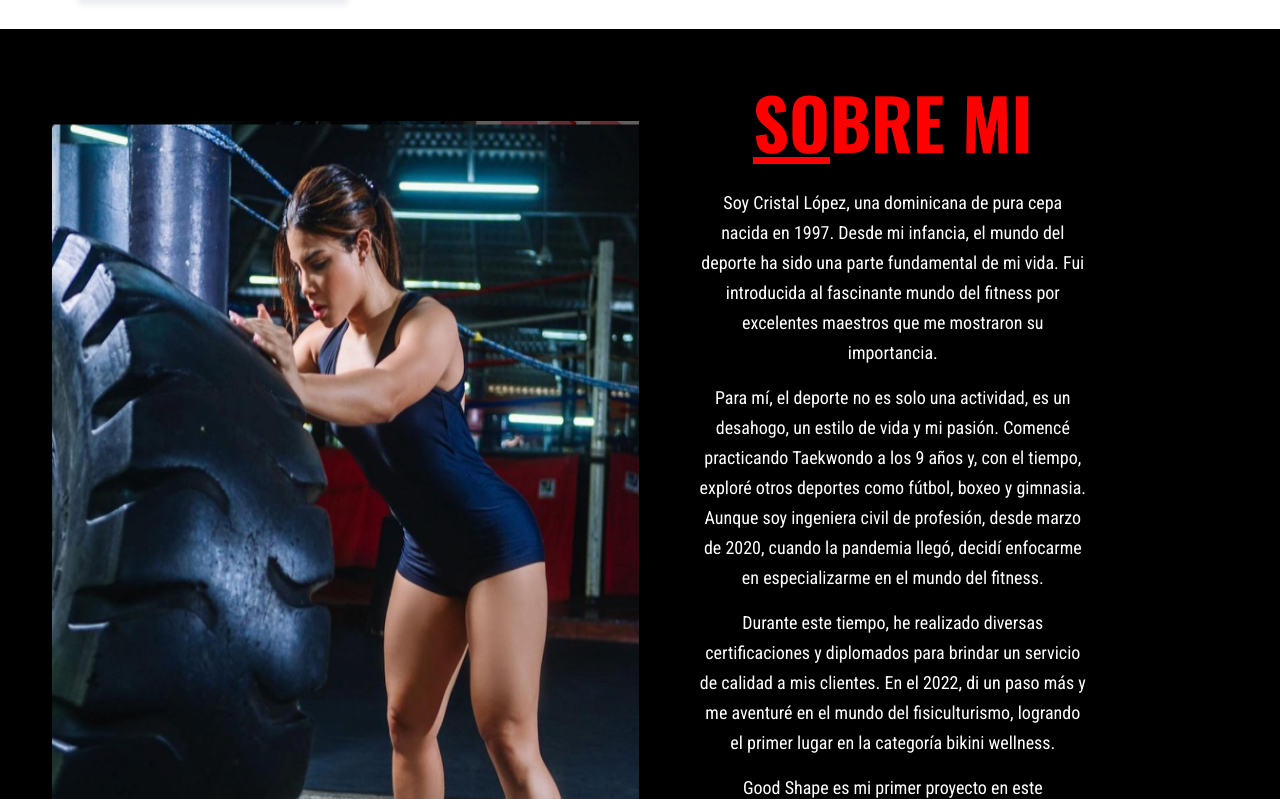
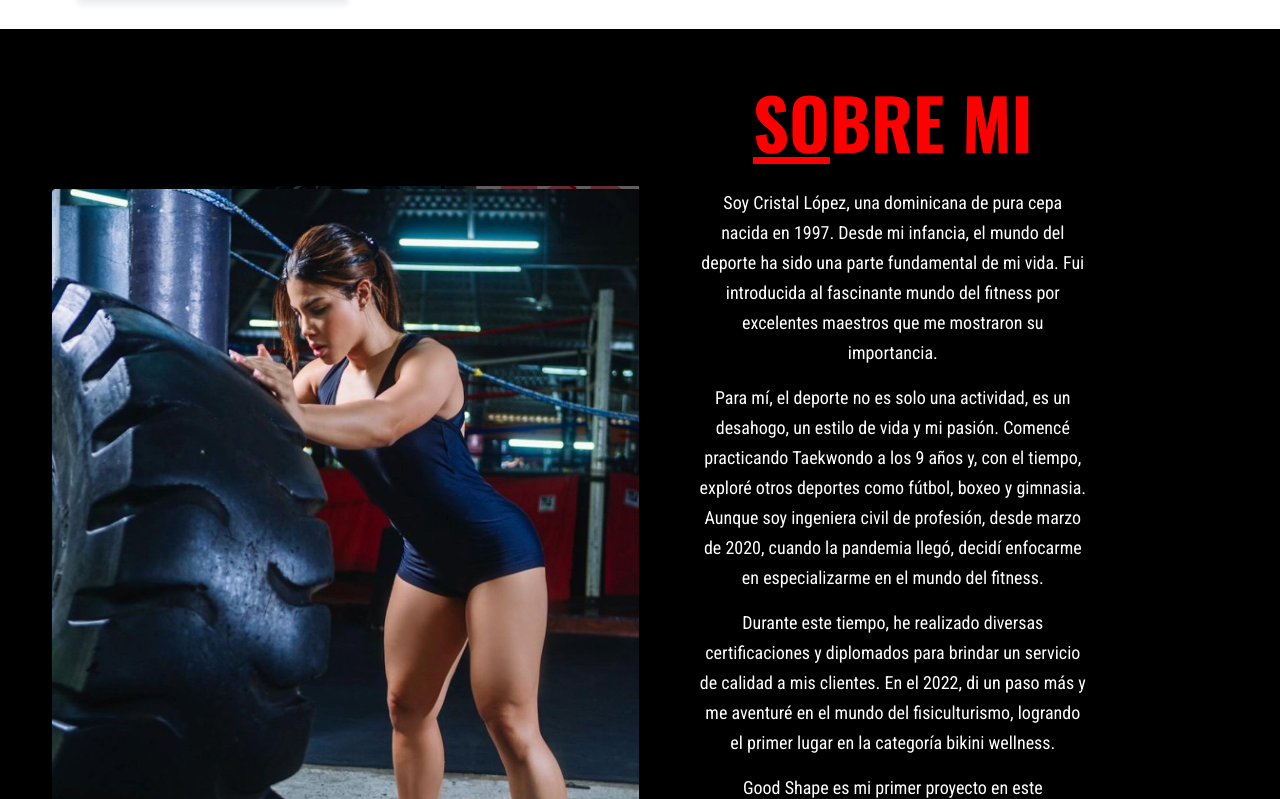
Before and after one commit to masterfermin02/cristal-page, a Next.js app: page / in a window 1280 px wide. Shown: the part 5061-5860 px from the top of the page. Built offline with nearby package versions, Linux system fonts and the light colour scheme.

Commit message:
fixed image in about me

```diff
--- a/app/Components/AboutSection.tsx
+++ b/app/Components/AboutSection.tsx
@@ -7,10 +7,10 @@ export default function AboutSection() {
             <div className="support-wrapper align-items-center">
                 <div className="right-content2">
                     <div className="right-img wow fadeInUp" data-wow-duration="1s" data-wow-delay=".1s">
-                        <Image
+                        <img
+                            className={'about-me-image'}
                             src="/../assets/img/gallery/cristal-goma.png"
-                            width={716}
-                            height={956}
+                            height={826}
                             alt=""
                         />
                     </div>
--- a/app/assets/scss/_about.scss
+++ b/app/assets/scss/_about.scss
@@ -94,6 +94,9 @@
 			}
 		}
 	}
+	.about-me-image {
+		width: 100%;
+	}
 }
 
 .about-me {
```
